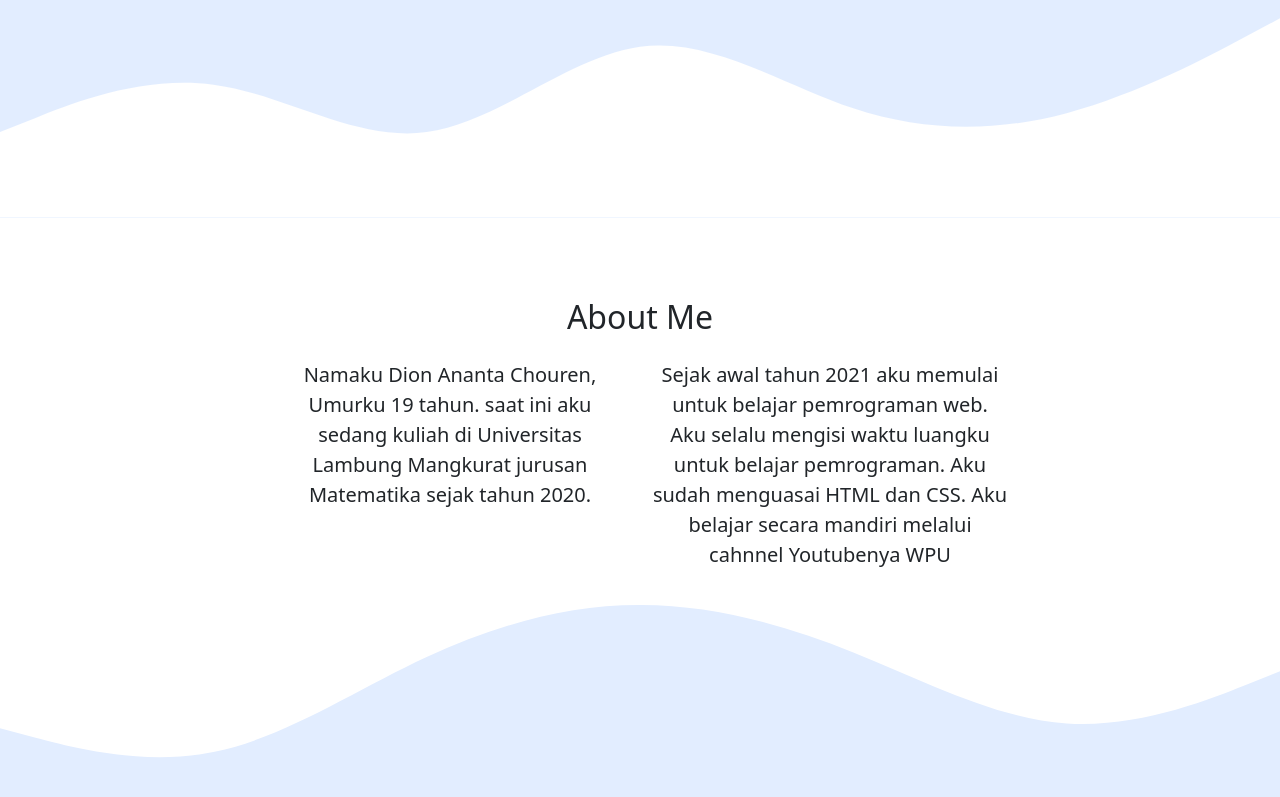
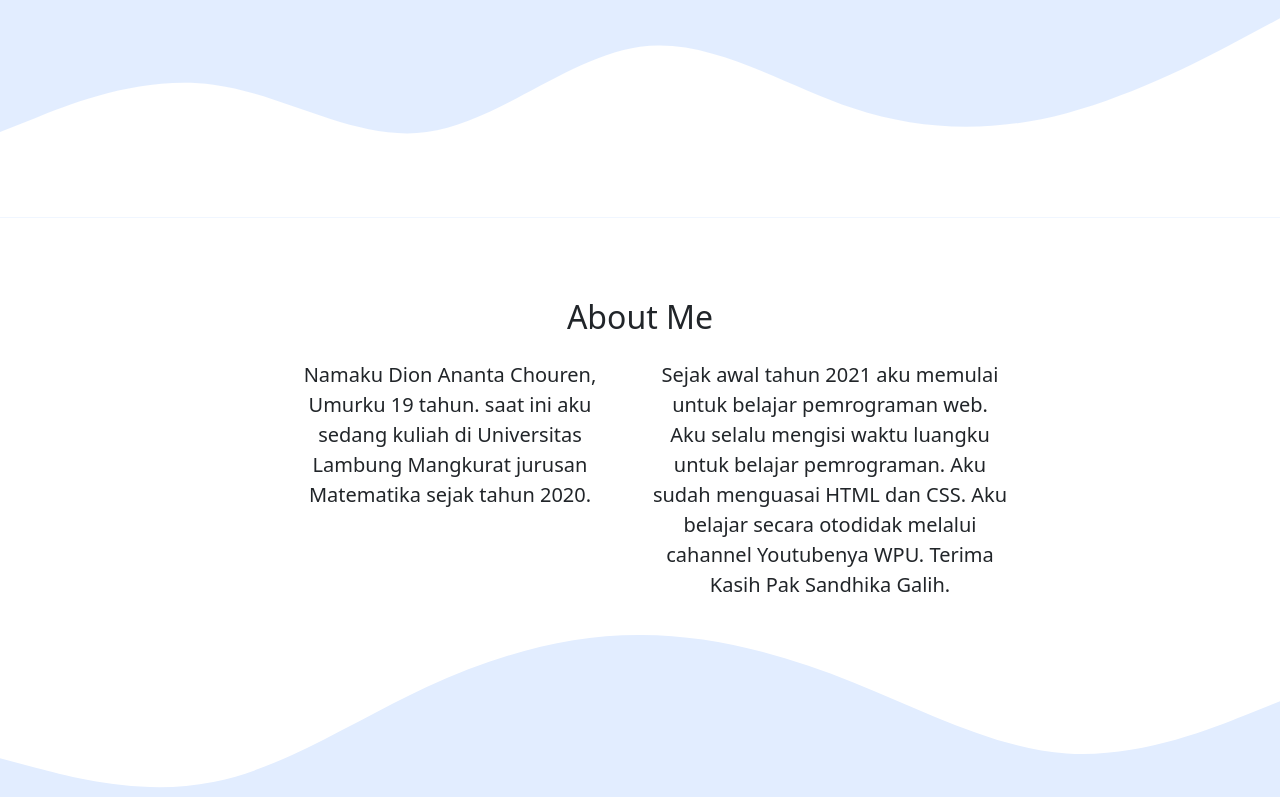
Before and after one commit to dionananta/dionananta.github.io, a plain HTML site: page index.html in a window 1280 px wide. Shown: the part 516-1313 px from the top of the page. Drawn offline with nearby package versions, Linux system fonts and the light colour scheme.

Commit message:
menambahkan teks pada about me 2

```diff
--- a/index.html
+++ b/index.html
@@ -77,7 +77,7 @@
            <p>Namaku Dion Ananta Chouren, Umurku 19 tahun. saat ini aku sedang kuliah di Universitas Lambung Mangkurat jurusan Matematika sejak tahun 2020.</p>
          </div>
          <div class="col-md-4">
-           <p>Sejak awal tahun 2021 aku memulai untuk belajar pemrograman web. Aku selalu mengisi waktu luangku untuk belajar pemrograman. Aku sudah menguasai HTML dan CSS. Aku belajar secara mandiri melalui cahnnel Youtubenya WPU</p>
+           <p>Sejak awal tahun 2021 aku memulai untuk belajar pemrograman web. Aku selalu mengisi waktu luangku untuk belajar pemrograman. Aku sudah menguasai HTML dan CSS. Aku belajar secara otodidak melalui cahannel Youtubenya WPU. Terima Kasih Pak Sandhika Galih.</p>
          </div>
        </div>
      </div>
```
